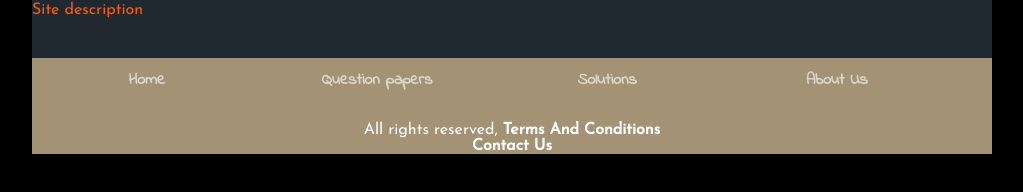
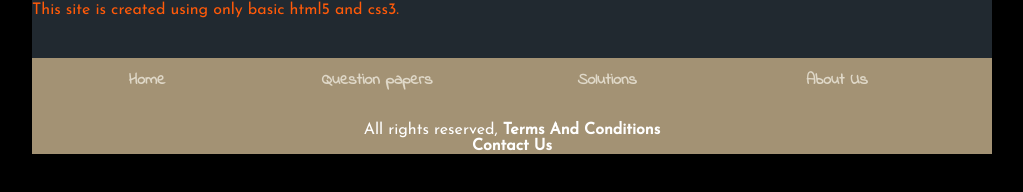
Before and after one commit to Ultimatepc1/Ultimex-data, a plain HTML site: page aboutus.html in a window 1280 px wide. Shown: the part 172-364 px from the top of the page, without its empty margins (128-1151 px from the left). Drawn offline with Linux system fonts and the light colour scheme; a web font is replaced by a local one.

Commit message:
Update aboutus.html

```diff
--- a/aboutus.html
+++ b/aboutus.html
@@ -19,7 +19,7 @@
 	</ul>
 </nav>
 </header>
-Site description
+This site is created using only basic html5 and css3.
 <footer>
 <nav>
 	<ul>
```
